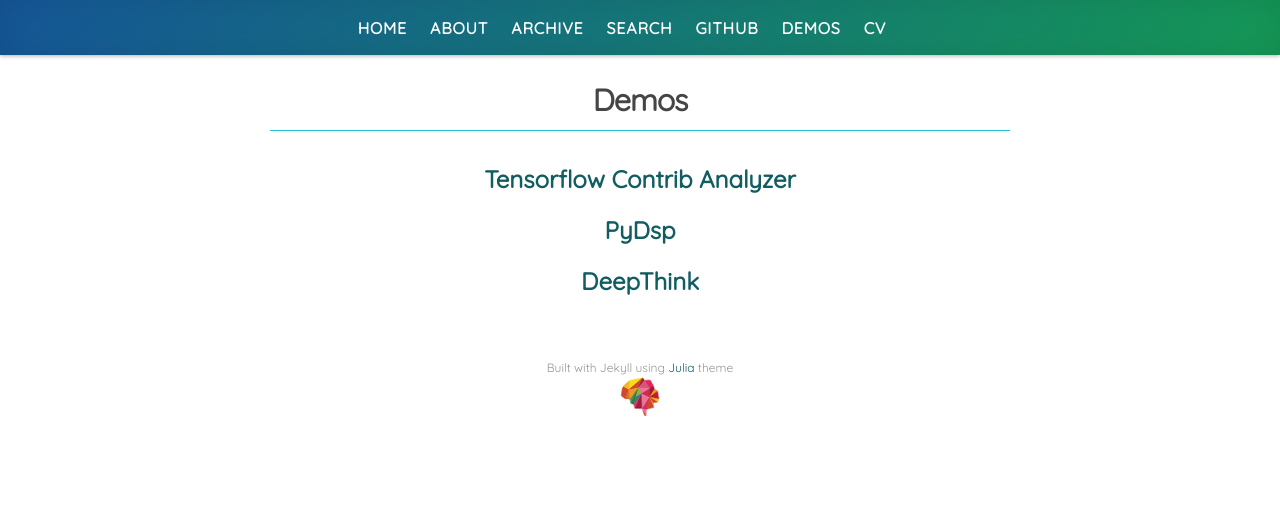
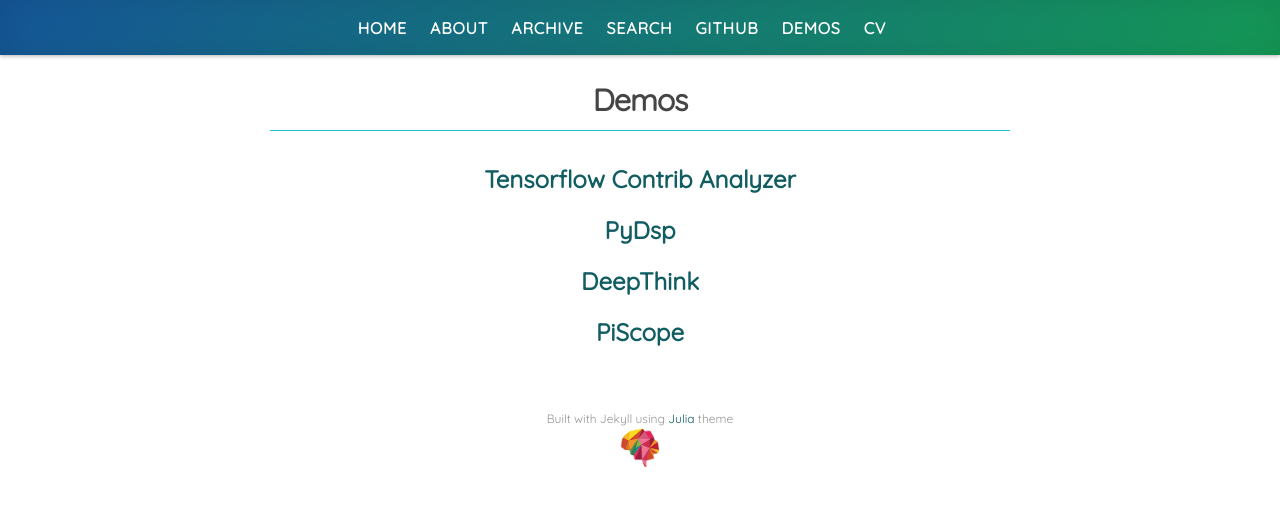
Before and after one commit to kingspp/kingspp.github.io, a Jekyll site: the page built from demos.html, in a window 1280 px wide. Shown: the top 506 px of the page. Built offline with Jekyll 4.4.1, drawn with Linux system fonts in a browser that asks for light colours; nearby versions of some CDN libraries.

Commit message:
Updated demos

```diff
--- a/demos.html
+++ b/demos.html
@@ -10,5 +10,7 @@
 		<h2><a href="https://tf-contrib-analyzer.herokuapp.com">Tensorflow Contrib Analyzer</a></h2>
 		<h2><a href="https://pydsp.herokuapp.com">PyDsp</a></h2>
 		<h2><a href="https://kingspp.github.io/deepthink/">DeepThink</a></h2>
+		<h2><a href="https://piscope.herokuapp.com/">PiScope</a></h2>
+
 	</div>
 </div>
```
